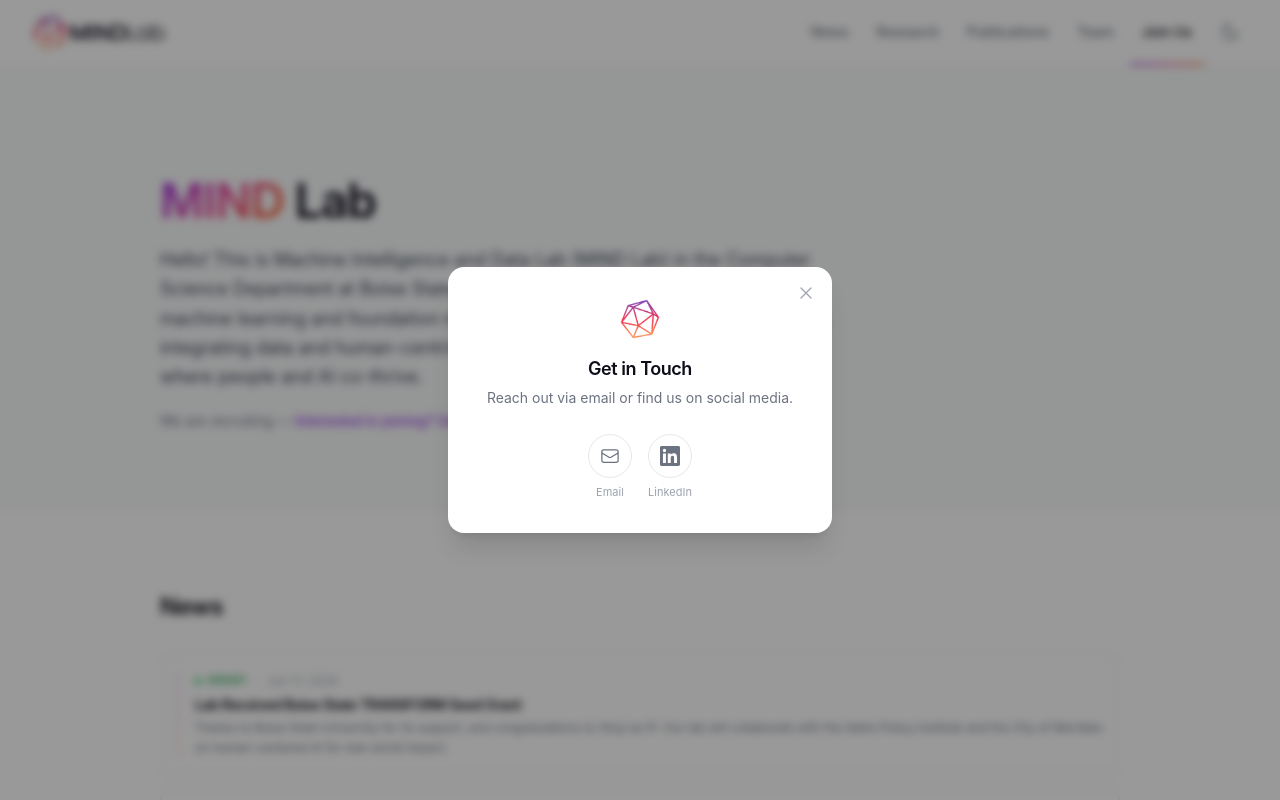
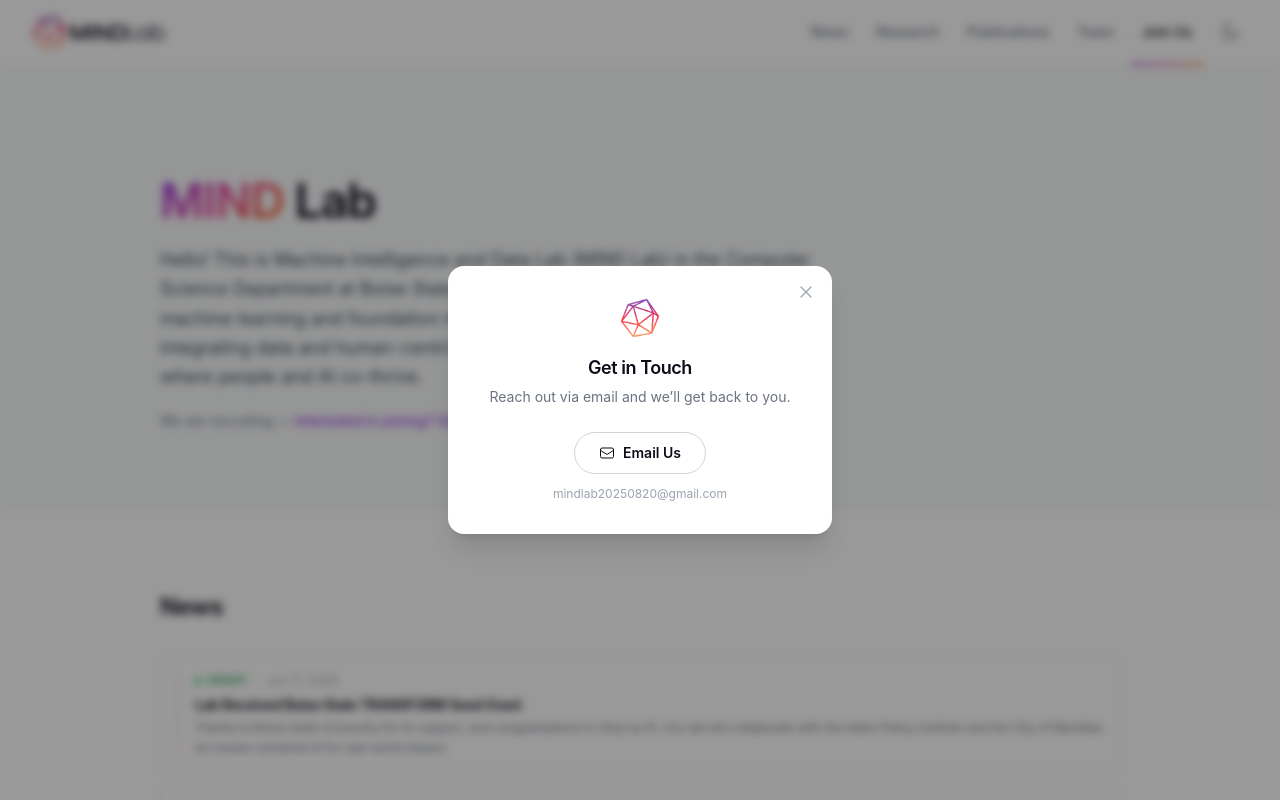
Before and after one commit to MINDLab25/lab-website, a Next.js app: page / in a window 1280 px wide. Both pictures are taken after a click on the button "Interested in joining? Get in touch.". Shown: the top 800 px of the page. Built offline with nearby package versions, Linux system fonts and the light colour scheme.

Commit message:
Refactor JoinModal component to streamline contact options and enhance email outreach

```diff
--- a/src/components/sections/JoinModal.tsx
+++ b/src/components/sections/JoinModal.tsx
@@ -44,37 +44,27 @@ export default function JoinModal({ open, onClose }: { open: boolean; onClose: (
 
         <h3 className="text-lg font-semibold text-ink mb-1">Get in Touch</h3>
         <p className="text-sm text-ink-muted mb-6 leading-relaxed">
-          Reach out via email or find us on social media.
+          Reach out via email and we&rsquo;ll get back to you.
         </p>
 
-        {/* Social links */}
-        <div className="flex items-center justify-center gap-4">
+        {/* Email */}
         <a
           href={lab.joinLink}
           target="_blank"
           rel="noreferrer"
-            className="flex flex-col items-center gap-1.5 group"
-            aria-label="Email"
+          className="inline-flex items-center justify-center gap-2 rounded-full border border-surface-border-strong text-ink px-6 py-2.5 text-sm font-semibold hover:bg-surface-subtle transition-colors"
         >
-            <span className="w-11 h-11 flex items-center justify-center rounded-full border border-surface-border group-hover:border-surface-border-strong group-hover:bg-surface-subtle transition-all">
-              <svg className="w-5 h-5 text-ink-muted group-hover:text-ink transition-colors" fill="none" viewBox="0 0 24 24" stroke="currentColor" strokeWidth={1.5}>
+          <svg className="w-4 h-4" fill="none" viewBox="0 0 24 24" stroke="currentColor" strokeWidth={1.5}>
             <path strokeLinecap="round" strokeLinejoin="round" d="M21.75 6.75v10.5a2.25 2.25 0 01-2.25 2.25h-15a2.25 2.25 0 01-2.25-2.25V6.75m19.5 0A2.25 2.25 0 0019.5 4.5h-15a2.25 2.25 0 00-2.25 2.25m19.5 0v.243a2.25 2.25 0 01-1.07 1.916l-7.5 4.615a2.25 2.25 0 01-2.36 0L3.32 8.91a2.25 2.25 0 01-1.07-1.916V6.75" />
           </svg>
-            </span>
-            <span className="text-[11px] text-ink-faint group-hover:text-ink transition-colors">Email</span>
+          Email Us
         </a>
-
-          {lab.linkedin && (
-            <a href={lab.linkedin} target="_blank" rel="noreferrer" className="flex flex-col items-center gap-1.5 group" aria-label="LinkedIn">
-              <span className="w-11 h-11 flex items-center justify-center rounded-full border border-surface-border group-hover:border-surface-border-strong group-hover:bg-surface-subtle transition-all">
-                <svg className="w-5 h-5 text-ink-muted group-hover:text-ink transition-colors" fill="currentColor" viewBox="0 0 24 24">
-                  <path d="M20.447 20.452h-3.554v-5.569c0-1.328-.027-3.037-1.852-3.037-1.853 0-2.136 1.445-2.136 2.939v5.667H9.351V9h3.414v1.561h.046c.477-.9 1.637-1.85 3.37-1.85 3.601 0 4.267 2.37 4.267 5.455v6.286zM5.337 7.433a2.062 2.062 0 01-2.063-2.065 2.064 2.064 0 112.063 2.065zm1.782 13.019H3.555V9h3.564v11.452zM22.225 0H1.771C.792 0 0 .774 0 1.729v20.542C0 23.227.792 24 1.771 24h20.451C23.2 24 24 23.227 24 22.271V1.729C24 .774 23.2 0 22.222 0h.003z" />
-                </svg>
-              </span>
-              <span className="text-[11px] text-ink-faint group-hover:text-ink transition-colors">LinkedIn</span>
+        <a
+          href={`mailto:${lab.email}`}
+          className="mt-3 text-xs text-ink-faint hover:text-ink transition-colors"
+        >
+          {lab.email}
         </a>
-          )}
-        </div>
       </div>
     </div>
   )
```
Lines whose indentation alone changed are shown as unchanged.
